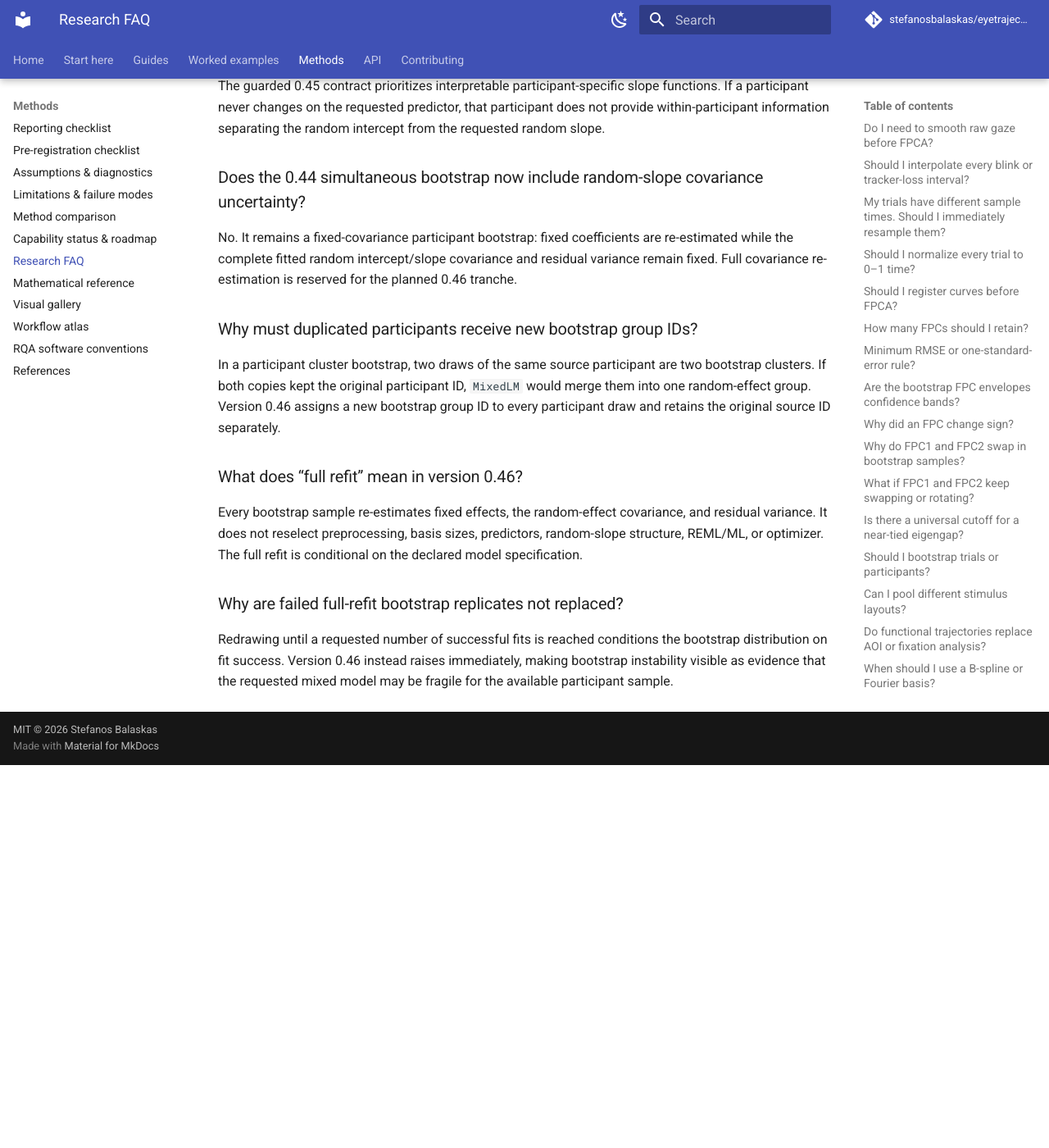
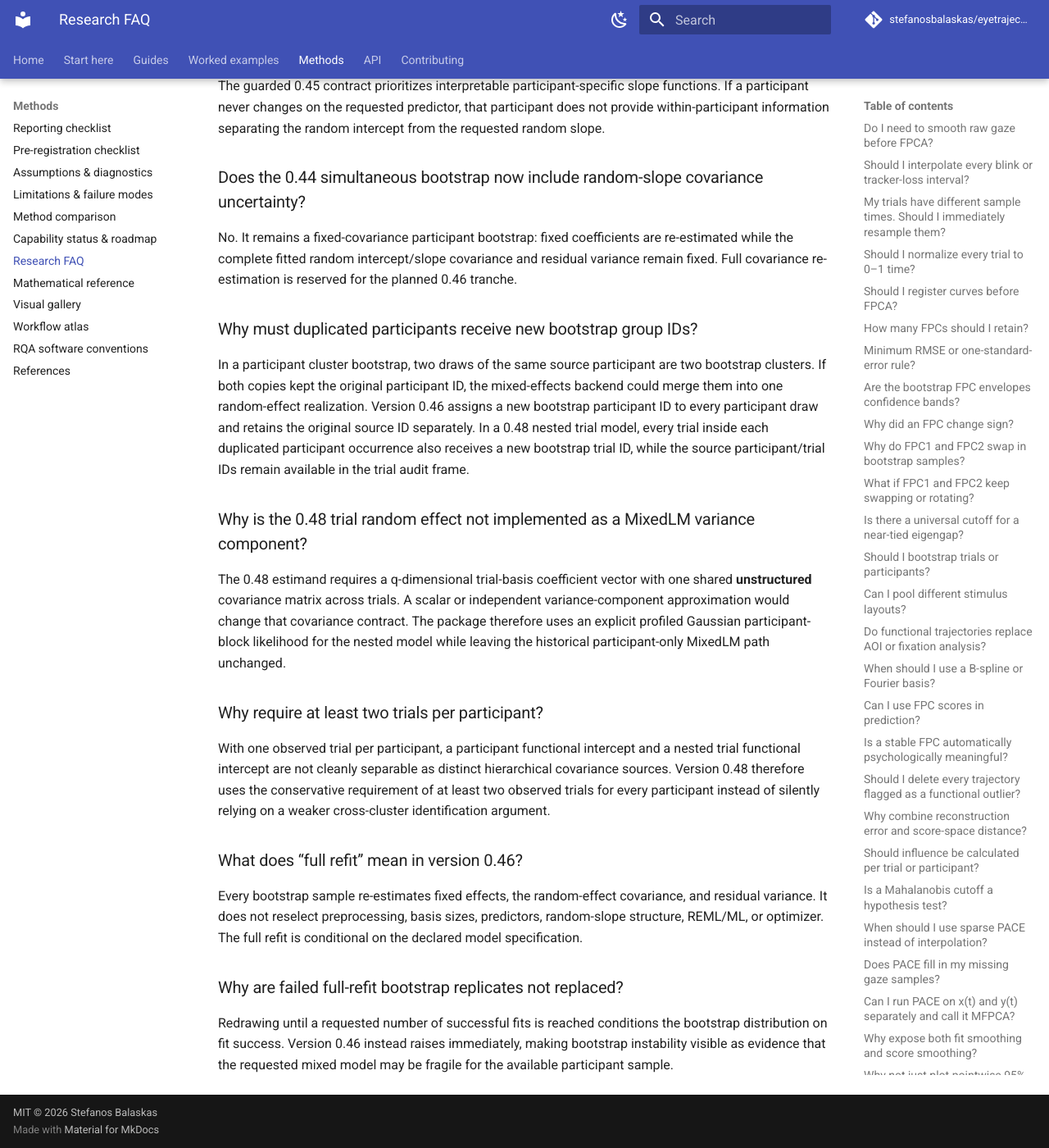
Before and after one commit to stefanosbalaskas/eyetrajectoriespy, an MkDocs documentation site: the page built from docs/methods/faq.md, in a window 1280 px wide and 1400 px high, scrolled down 23160 px. Shown: the whole window at 82% size. Built offline with MkDocs 1.6.1 and Material for MkDocs 9.7.7, drawn with Linux system fonts in a browser that asks for light colours; comment, search, counter and statistics services are not loaded; before the commit the page ends 24093 px from its top, so only the background shows below that.

Commit message:
Add nested trial covariance FAQ guidance

```diff
--- a/docs/methods/faq.md
+++ b/docs/methods/faq.md
@@ -653,10 +653,30 @@
 ### Why must duplicated participants receive new bootstrap group IDs?
 
 In a participant cluster bootstrap, two draws of the same source participant are
-two bootstrap clusters. If both copies kept the original participant ID,
-`MixedLM` would merge them into one random-effect group. Version 0.46 assigns a
-new bootstrap group ID to every participant draw and retains the original source
-ID separately.
+two bootstrap clusters. If both copies kept the original participant ID, the
+mixed-effects backend could merge them into one random-effect realization.
+Version 0.46 assigns a new bootstrap participant ID to every participant draw
+and retains the original source ID separately. In a 0.48 nested trial model,
+every trial inside each duplicated participant occurrence also receives a new
+bootstrap trial ID, while the source participant/trial IDs remain available in
+the trial audit frame.
+
+### Why is the 0.48 trial random effect not implemented as a MixedLM variance component?
+
+The 0.48 estimand requires a q-dimensional trial-basis coefficient vector with
+one shared **unstructured** covariance matrix across trials. A scalar or
+independent variance-component approximation would change that covariance
+contract. The package therefore uses an explicit profiled Gaussian
+participant-block likelihood for the nested model while leaving the historical
+participant-only MixedLM path unchanged.
+
+### Why require at least two trials per participant?
+
+With one observed trial per participant, a participant functional intercept and
+a nested trial functional intercept are not cleanly separable as distinct
+hierarchical covariance sources. Version 0.48 therefore uses the conservative
+requirement of at least two observed trials for every participant instead of
+silently relying on a weaker cross-cluster identification argument.
 
 ### What does “full refit” mean in version 0.46?
 
```
